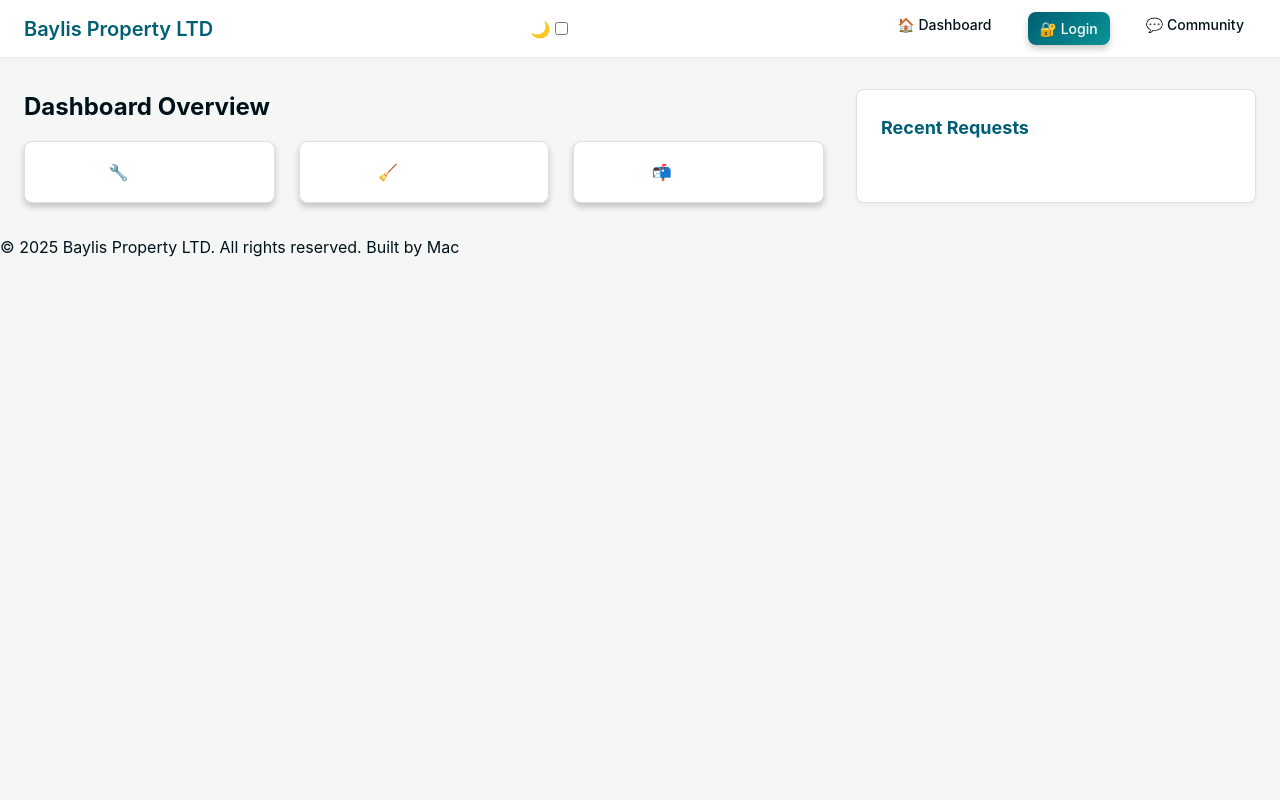
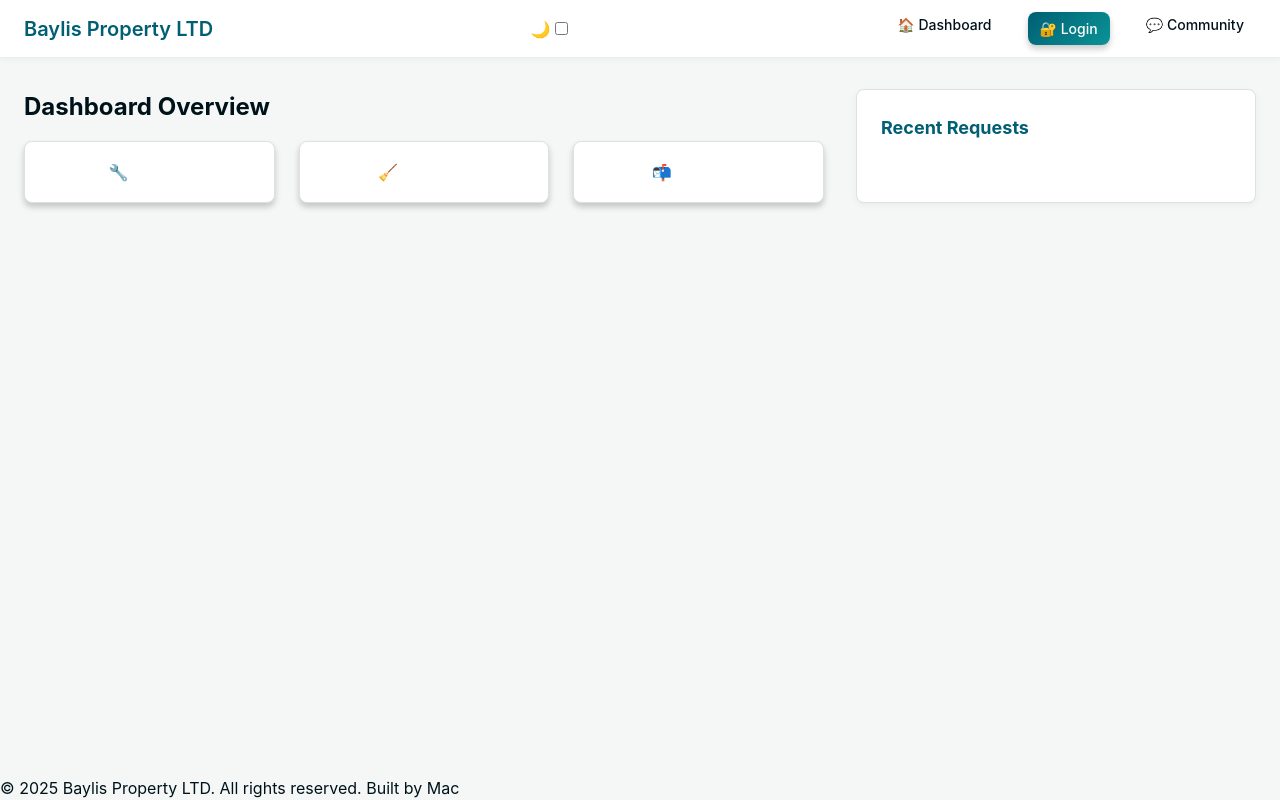
Before and after one commit to McauleeMaddison/Baylis-Property-LTD, a PHP site: page / in a window 1280 px wide. Run offline with PHP 8.4, Linux system fonts and the light colour scheme; some libraries are stand-ins or nearby versions.

Commit message:
Update style.css

```diff
--- a/css/style.css
+++ b/css/style.css
@@ -1,6 +1,21 @@
 /* =====================
    Variables & Base
    ===================== */
+
+/* ensure full-height flex layout */
+html, body {
+  height: 100%;
+  margin: 0;
+}
+body {
+  display: flex;
+  flex-direction: column;
+  min-height: 100vh;
+}
+/* let main grow to push footer down */
+main {
+  flex: 1;
+}
 :root {
   /* Typography */
   --fs-xs: 0.75rem;
```
